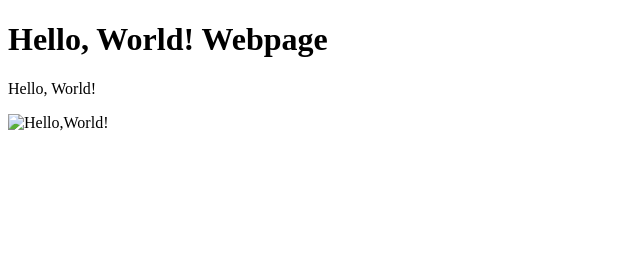
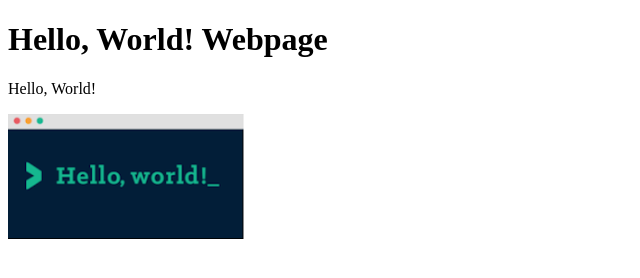
Before and after one commit to Kaitlyn-Greenwood/Kaitlyn-Greenwood-ICS2O-Unit1-02-HTML-hello_world, a plain HTML site: page index.html in a window 1280 px wide. Shown: the whole page, without its empty margins (0-640 px from the left). Drawn offline with Linux system fonts and the light colour scheme.

Commit message:
Update index.html
Signed-off-by: Kaitlyn-Greenwood <159150107+Kaitlyn-Greenwood@users.noreply.github.com>

```diff
--- a/index.html
+++ b/index.html
@@ -7,6 +7,6 @@
   <body>
     <h1>Hello, World! Webpage</h1>
     <p>Hello, World!</p>
-    <img src="./images/hello.world_png" alt="Hello,World!">
+    <img src="./images/hello_world.png" alt="Hello,World!">
   </body>
 </html>
```
